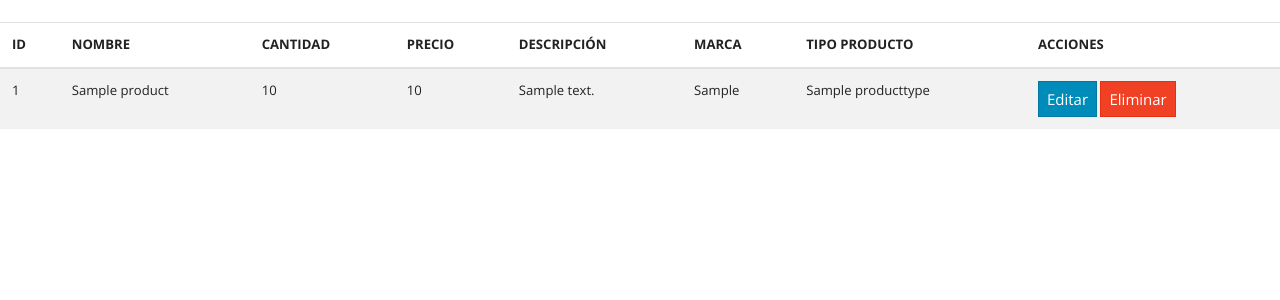
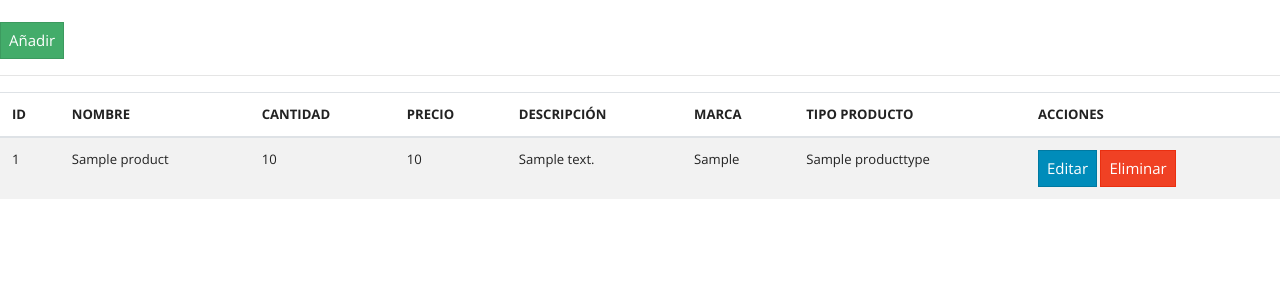
Before and after one commit to Junio28/appalmacen, a Django app: page /producto/listar/ in a window 1280 px wide. Shown: the part 55-355 px from the top of the page. Run offline with Django 3.2, Linux system fonts and the light colour scheme; tables that the repository leaves empty hold one stand-in row (values such as "Sample post"); some libraries are stand-ins or nearby versions.

Commit message:
Agregar enlaces a los botones editar, eliminar y añadir

```diff
--- a/templates/products/product_delete.html
+++ b/templates/products/product_delete.html
@@ -2,6 +2,8 @@
 {% block title %}Página de Productos {% endblock %}
 
 {% block content %}
+<br>
+<br>
 <div align="center">
 <div class="card border-primary mb-3" style="max-width: 50rem;" align="justify">
  <div class="card-header"><H4> Formulario de Registro Producto </div>
--- a/templates/products/product_form.html
+++ b/templates/products/product_form.html
@@ -1,5 +1,5 @@
 {% extends 'base/base.html'%}
-
+{% block title %}Página de Productos {% endblock %}
 {% block content %}
 <br>
 <form method="POST">
--- a/templates/products/product_list.html
+++ b/templates/products/product_list.html
@@ -1,6 +1,9 @@
 {% extends 'base/base.html'%}
+{% block title %}Página de Productos {% endblock %}
 {% block content %}
 <br>
+<a href="{% url 'producto:product_new' %}" class="btn btn-success">Añadir</a>
+<hr>
     <table class="table table-striped">
         <thead>
             <tr>
@@ -26,8 +29,8 @@
                     <td>{{product.mark}}</td>
                     <td>{{product.product_types}}</td>
                     <td>
-                        <a href="" class="btn btn-primary">Editar</a>
-                        <a href="" class="btn btn-danger">Eliminar</a>
+                        <a class="btn btn-primary" href="{% url 'producto:product_edit' product.id %}">Editar</a>
+                        <a class="btn btn-danger" href="{% url 'producto:product_delete' product.id %}">Eliminar</a>
                     </td>
                 </tr>
             {% endfor %} <!--Se finalizaría el ciclo-->
```
